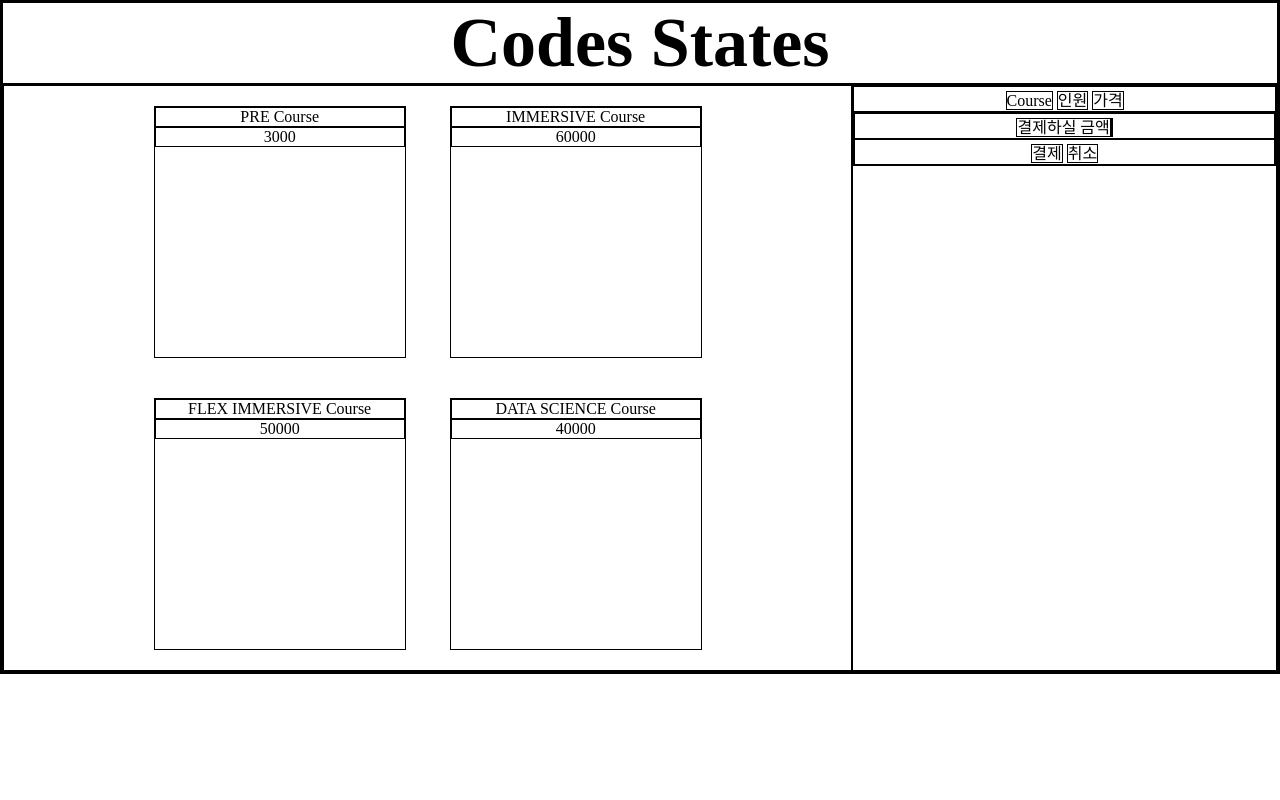
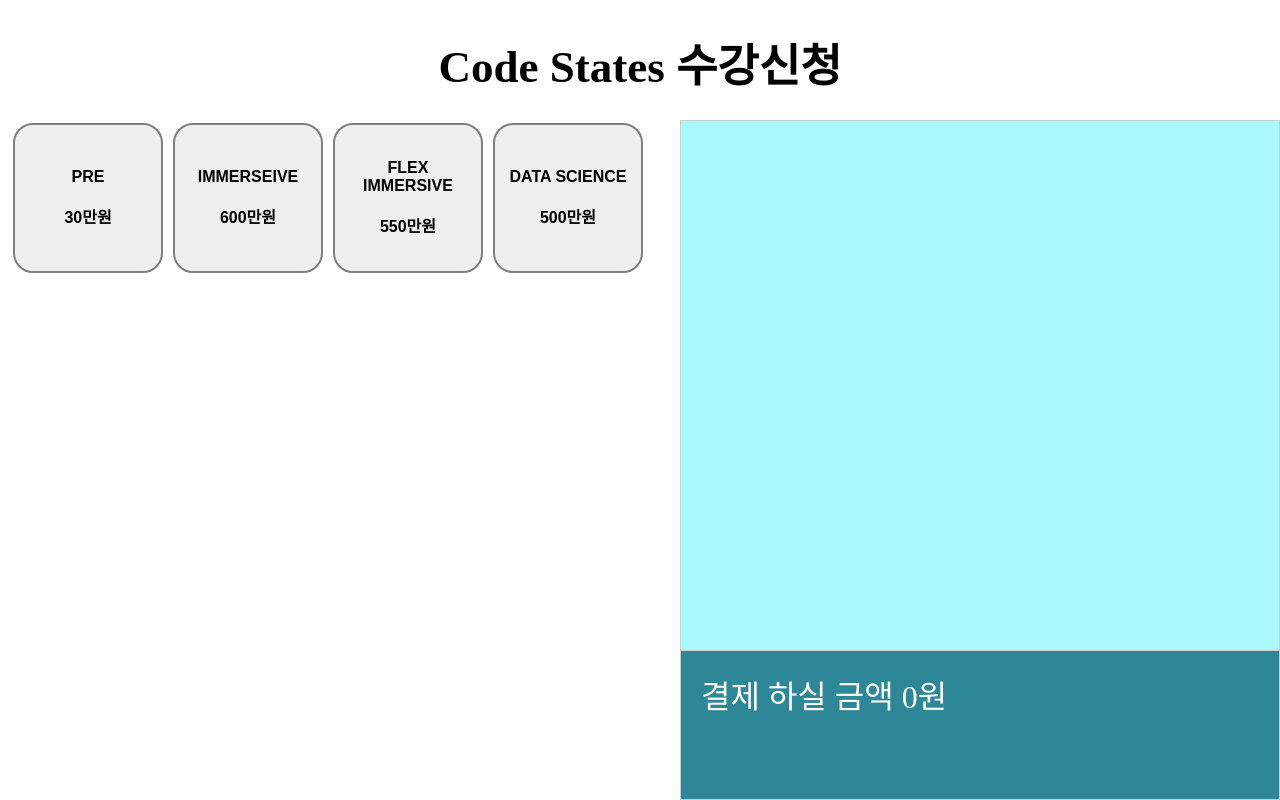
Before and after one commit to gogoJH/menuSelector, a plain HTML site: page index.html in a window 1280 px wide. Drawn offline with Linux system fonts and the light colour scheme.

Commit message:
updated menu selector

```diff
--- /dev/null
+++ b/data.js
@@ -0,0 +1,24 @@
+var course = [
+    {
+    id: 'Pre',
+    name: 'PRE',
+    price: 30
+    },
+    {
+    id: 'Immersive',
+    name: 'IMMERSEIVE',
+    price: 600
+    },
+    {
+    id: 'Flex',
+    name: 'FLEX IMMERSIVE',
+    price: 550
+    },
+    {
+    id: 'Data Science',
+    name: 'DATA SCIENCE',
+    price: 500
+    }
+];
+
+var cart = [];
--- a/index.html
+++ b/index.html
@@ -8,56 +8,53 @@
     <link rel="stylesheet" href="main.css">
 </head>
 <body>
-    <h1>Codes States</h1>
+    <h1>Code States 수강신청</h1>
 
-    <div id="grid">
-        <div id="menu">
-            <div class="course">
-                <div id="pre">PRE Course</div>
-                <div id="prePrice">3000</div>
-            </div>
+    <!-- course와 cart처럼 data에 따라 변하는 값들은 id를 가진 div만 만들어놓고 JS로 appendChild하는 방식으로 자식요소 생성 -->
+    <div id="course">
+        <!--
+        <button>PRE<br>3000</button>
+        <button>IMMERSIVE<br>50000</button>
+        <button>FLEX IMMERSIVE<br>40000</button>
+        <button>DATA SCIENCE<br>45000</button>
+        -->
+    </div>
 
-            <div class="course">
-                <div>IMMERSIVE Course</div>
-                <div>60000</div>
-            </div>
+    <ul id="cart">
+        <!--
+        <li>
+            <span class= "name">PRE</span>
+            <span class= "quantity">2</span>
+            <span class= "price">6000</span>
+        </li>
 
-            <div class="course">
-                <div>FLEX IMMERSIVE Course</div>
-                <div>50000</div>
-            </div>
+        <li>
+            <span class= "name">IMMERSIVE</span>
+            <span class= "quantity">1</span>
+            <span class= "price">50000</span>
+        </li>
 
-            <div class="course">
-                <div>DATA SCIENCE Course</div>
-                <div>40000</div>
-            </div>
-        </div>
+        <li>
+            <span class= "name">FLEX IMMERSIVE</span>
+            <span class= "quantity">1</span>
+            <span class= "price">40000</span>
+        </li>
+
+        <li>
+            <span class= "name">DATA SCIENCE</span>
+            <span class= "quantity">3</span>
+            <span class= "price">135000</span>
+        </li>
+         -->
+    </ul>
 
 
-        <div id="cart">
-            <div>
-                <span>Course</span>
-                <span>인원</span>
-                <span>가격</span>
-            </div>
-
-            <div>
-                <div>
-                    <span>결제하실 금액</span>
-                    <span id="total_price"></span>
-                </div>
-
-                <div>
-                    <span>결제</span>
-                    <span>취소</span>
-                </div>
-            </div>
-
-        </div>
-
+    <!-- 고정되있는 값들은 해당 id가진 div아래 바로 자식요소(이경우는 span) 넣어줌 -->
+    <div id="subtotal">
+        결제 하실 금액 <span>0</span>원
     </div>
 
-
+    <script src="data.js"></script>
     <script src="script.js"></script>
 </body>
 </html>
--- a/main.css
+++ b/main.css
@@ -1,22 +1,77 @@
 * {
+    box-sizing: border-box;
+  }
+
+  h1 {
+    position: absolute;
+    width: 100%;
+    top: 0;
+    right: 0;
+    left: 0;
+    display: block;
     text-align: center;
-    margin : 0;
+    font-size: 45px;
+  }
+
+  button {
+    float: left;
+    width: 150px;
+    height: 150px;
+    margin: 5px;
+    margin-top: 115px;
+    border-radius: 20px;
+    border: 2px solid grey;
+
+    font-size: 1em;
+    font-weight: bold;
+  }
+
+  #subtotal {
+    position: absolute;
+    right: 0;
+    bottom: 0;
+    width: 600px;
+    height: 150px;
+    border: 1px solid #ccc;
+    margin: 0;
+    padding: 20px;
+    background-color: rgb(45, 135, 151);
+    color: white;
+
+    font-size: 2em;
+  }
+
+  #cart {
+    position: absolute;
+    right: 0;
+    top: 120px;
+    bottom: 0;
+    width: 600px;
+    border: 1px solid #ccc;
+    margin: 0;
     padding: 0;
-    border: 1px solid black;
-}
+    background-color: rgb(169, 249, 255);
+  }
 
-#grid {
-    display: grid;
-    grid-template-columns: 2fr 1fr;
-}
+  #cart li {
+    font-size: 1.5em;
+    list-style: none;
+    padding: 10px 40px;
+    border-bottom: 1px solid #ccc;
+  }
 
-h1 {
-    font-size: 70px;
-}
+  #cart span {
+    display: inline-block;
+  }
 
-.course {
-    width: 250px;
-    height: 250px;
-    margin: 20px;
-    display: inline-block;
-}
+  #cart .name {
+    width: 200px;
+  }
+
+  #cart .quantity {
+    width: 100px;
+  }
+
+  #cart .price {
+    width: 150px;
+  }
--- a/script.js
+++ b/script.js
@@ -1,5 +1,118 @@
-var menu = ;
+// 코스메뉴 버튼 만들기
+//button>PRE<br>3000</button>
+function createCourseElement(course) {
+    var button = document.createElement('BUTTON');
+    button.innerHTML = course.name + '<br><br>' + course.price + '만원';
+    return button;
+}
 
 
+//cart list element만들기
+/* <li>
+    <span class= "name">PRE</span>
+    <span class= "quantity">2</span>
+    <span class= "price">6000</span>
+</li> */
+function createCartElement(item) {
+    var li = document.createElement('LI');
 
-    console.log(prePrice.innerHTML)
+    var spanName = document.createElement('SPAN');
+    spanName.className = 'name';
+    spanName.innerHTML = item.name;
+    li.appendChild(spanName);
+
+    var spanQuantity = document.createElement('SPAN');
+    spanQuantity.className = 'quantity';
+    spanQuantity.innerHTML = item.quantity;
+    li.appendChild(spanQuantity);
+
+    var spanPrice = document.createElement('SPAN');
+    spanPrice.className = 'price';
+    spanPrice.innerHTML = item.price + '만';
+    li.appendChild(spanPrice);
+    return li;
+}
+
+
+//course button의 innerHTML 넣어주기
+function renderCourseHTML() {
+    var elCourse = document.querySelector('#course'); //<div id="course">에 appendChild해주기 위함
+
+    for (let i = 0; i < course.length; i++) {
+        var courseButton = createCourseElement(course[i]); //courseName과 price가 들어간 course button완성
+
+        courseButton.onclick = function addToCart() { //course btn클릭시 addToCart라는 event설정
+            cart.push(course[i].id); //data.js의 빈 cart arr에 클릭한 course의 id값 담아주기
+
+            renderCartHTML(); //자료구조를 id: quantity형식의 obj로 변경
+        }
+        elCourse.appendChild(courseButton);
+    }
+}
+
+
+function renderCartHTML() {
+    var elCart = document.querySelector('#cart');
+    elCart.innerHTML = '';
+
+    // 아래 자료 구조를 변경
+    // ['Pre', 'Immersive', 'Immersive']
+    // { Pre: 1, Immersive: 2}
+    var quantityObj = cart.reduce(function(acc, item) { //item은 course 각각을 뜻함
+        if(acc[item]) {
+            acc[item] = acc[item] + 1;
+        } else {
+            acc[item] = 1; //init을 {}로 주고 arr안의 elems를 acc라 했을때 acc를 obj의 key로 준다
+        }
+        return acc; //{ Pre: 1, DataScience: 2}
+    }, {});
+
+
+    // 아래 자료 구조를 변경
+    // { Pre: 1, Immersive: 2}
+    // [{name:'PRE', quantity:1, price:3000}, {name:'IMMERSIVE', quantity:2, price:100000}]
+    var cartElementArr = []; //total값 표시 + ceateCartElement(cartElementArr내 각요소들(= obj형식)) 하기 위함
+    for (var id in quantityObj) { //
+        let course = getCourseById(id); //let course = { id: 'Pre', name: 'PRE', price: 3000 }
+        cartElementArr.push({
+            name: course.name,
+            quantity: quantityObj[id],
+            price: course.price * quantityObj[id]
+        });
+    }
+
+    renderSubtotalHTML(cartElementArr);
+
+    //var cartElementArr = [{name:'PRE', quantity:1, price:3000}, {name:'IMMERSIVE', quantity:2, price:100000}]
+    cartElementArr.forEach(function(item) { //item = {name:'PRE', quantity:1, price:3000}
+        var elItem = createCartElement(item);
+        // <li>
+        //     <span class= "name">PRE</span>
+        //     <span class= "quantity">1</span>
+        //     <span class= "price">3000</span>
+        // </li>
+        elCart.appendChild(elItem); //var elCart = <li id="cart"> </li>
+    });
+}
+
+
+// input: 'Pre'
+// output: { id: 'Pre', name: 'PRE', price: 3000 }
+function getCourseById(id) {
+    var found = course.filter(function(item) {
+        return item.id === id; //getCourseById의 인자와 일치하는 id를 가진 obj뽑아내기
+    })
+    return found[0]; //return 값은 obj. course에서 id와 일치하는 obj는 하나밖에 없음 e.f. id가 'Pre'인 obj는 {id: 'Pre', name: 'PRE', price: 3000}
+}
+
+
+// 인자arr는 cartElementArr = [{name:'PRE', quantity:1, price:3000}, {name:'IMMERSIVE', quantity:2, price:100000}]
+function renderSubtotalHTML(arr) {
+    var elSubtotal = document.querySelector('#subtotal span'); /* id를 가진 부모div 내 자식div, span들을 부를때 #id div/span */
+    var total = arr.reduce(function(subtotal, cur) { /* subtotal내 child span의 innerHTML에 total을 주기위함 */
+        return subtotal + cur.price;
+    }, 0); /* 0원에서 시작하여 cur.price를 더해줌 */
+    elSubtotal.innerHTML = total + '만';
+}
+
+renderCourseHTML();
```
